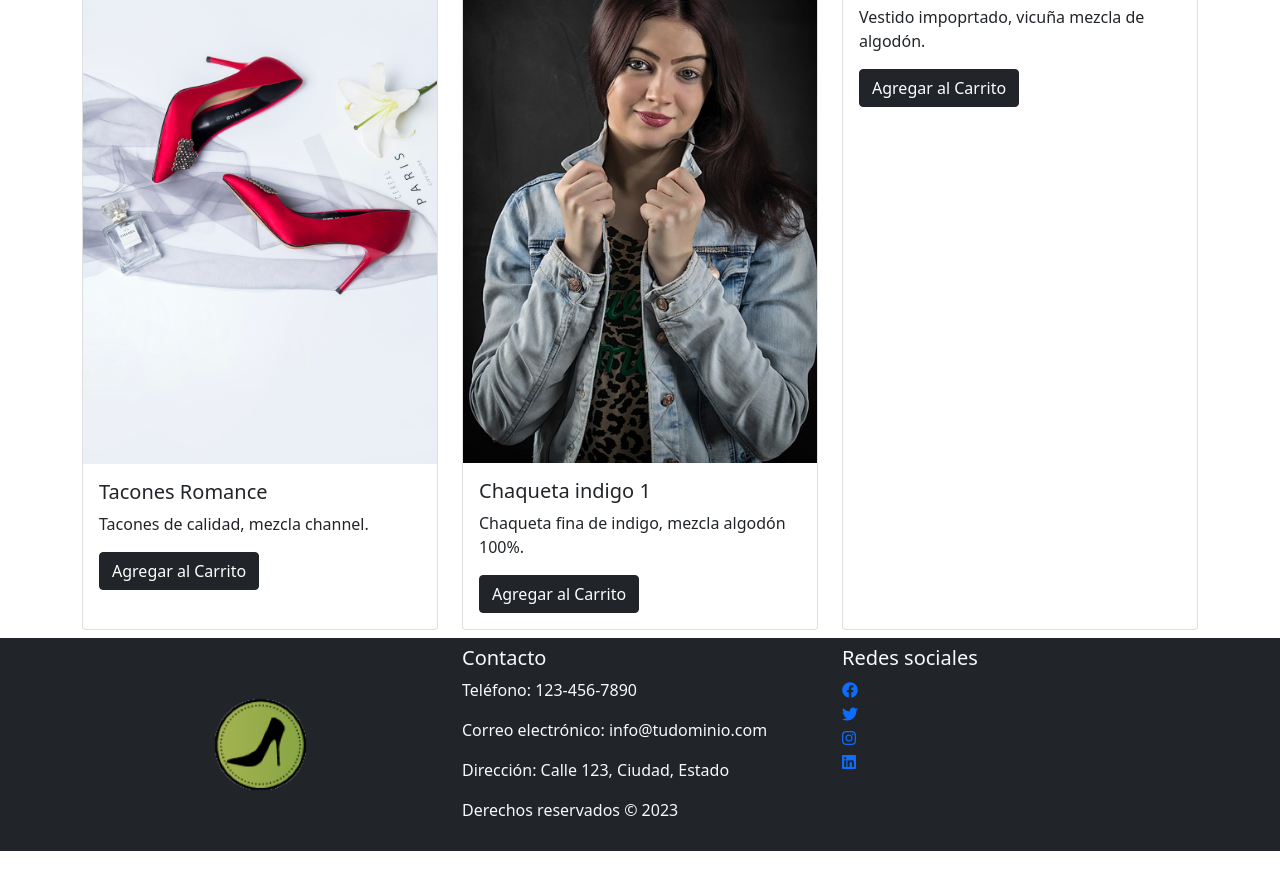
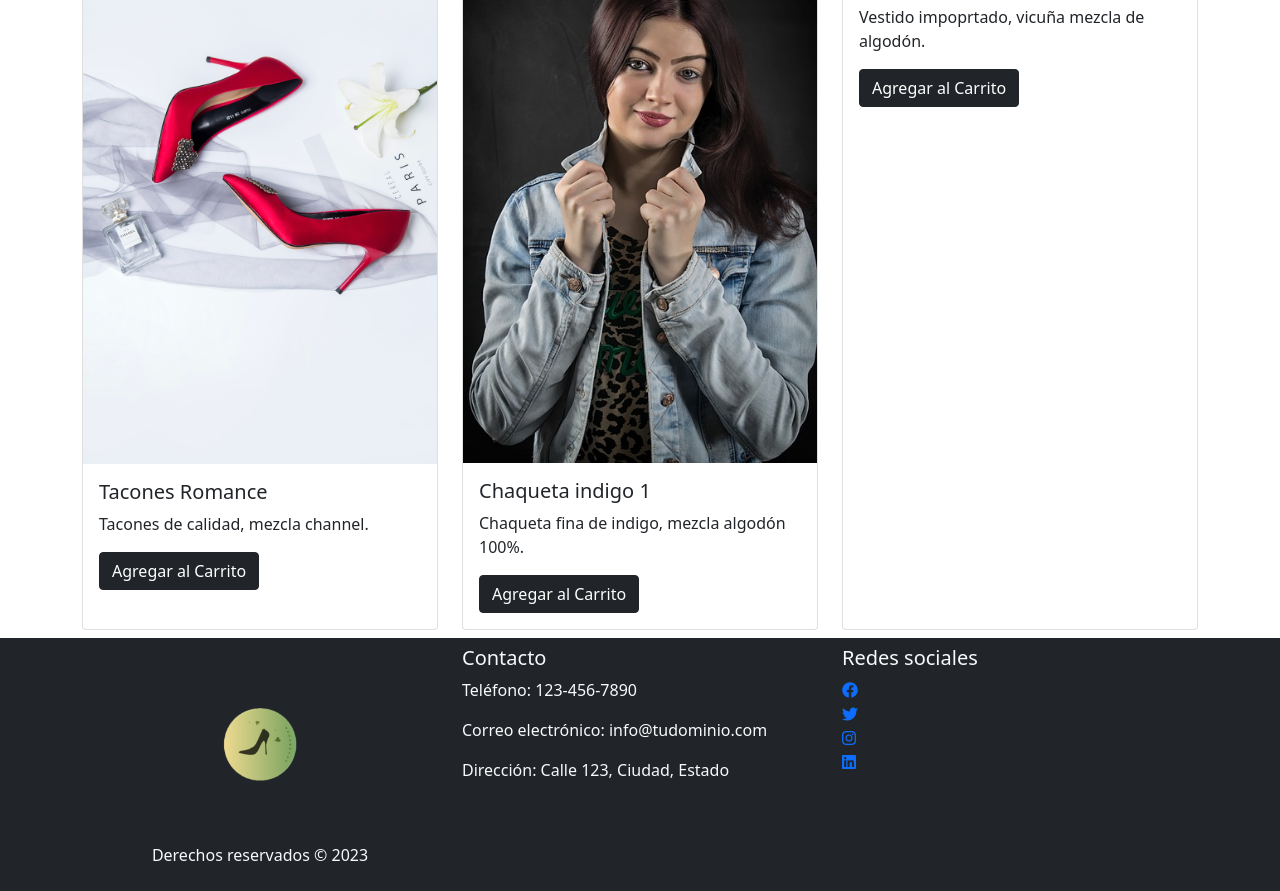
Before and after one commit to luisrojasgh/tienda-online_cetta-1826, a plain HTML site: page index.html in a window 1280 px wide. Shown: the part 975-1866 px from the top of the page. Before the commit the page ends 1826 px from the top, so only its background shows below. Drawn offline with nearby package versions, Linux system fonts and the light colour scheme.

Commit message:
Adecuaciones finales al index
Finalización al index. Abril 16

```diff
--- a/index.html
+++ b/index.html
@@ -150,15 +150,15 @@
       <div class="container">
         <div class="row">
           <div class="col-md-4">
-            <img src="img/logo-footer_2.png" alt=" Logo de la empresa" class="w-100" class="h-100">
-
+            <a href=""><img src="img/logo-d1.png" alt=" Logo de la empresa" class="w-100" class="h-100"></a>
+            <p class="text-center">Derechos reservados &copy; 2023</p>
           </div>
           <div class="col-md-4">
             <h5>Contacto</h5>
             <p>Teléfono: 123-456-7890</p>
             <p>Correo electrónico: info@tudominio.com</p>
             <p>Dirección: Calle 123, Ciudad, Estado</p>
-            <p>Derechos reservados &copy; 2023</p>
+
           </div>
           <div class="col-md-4">
             <h5>Redes sociales</h5>
```
Also changed, not shown: img/logo-d.png (deleted), img/logo-footer_2.png (deleted).
